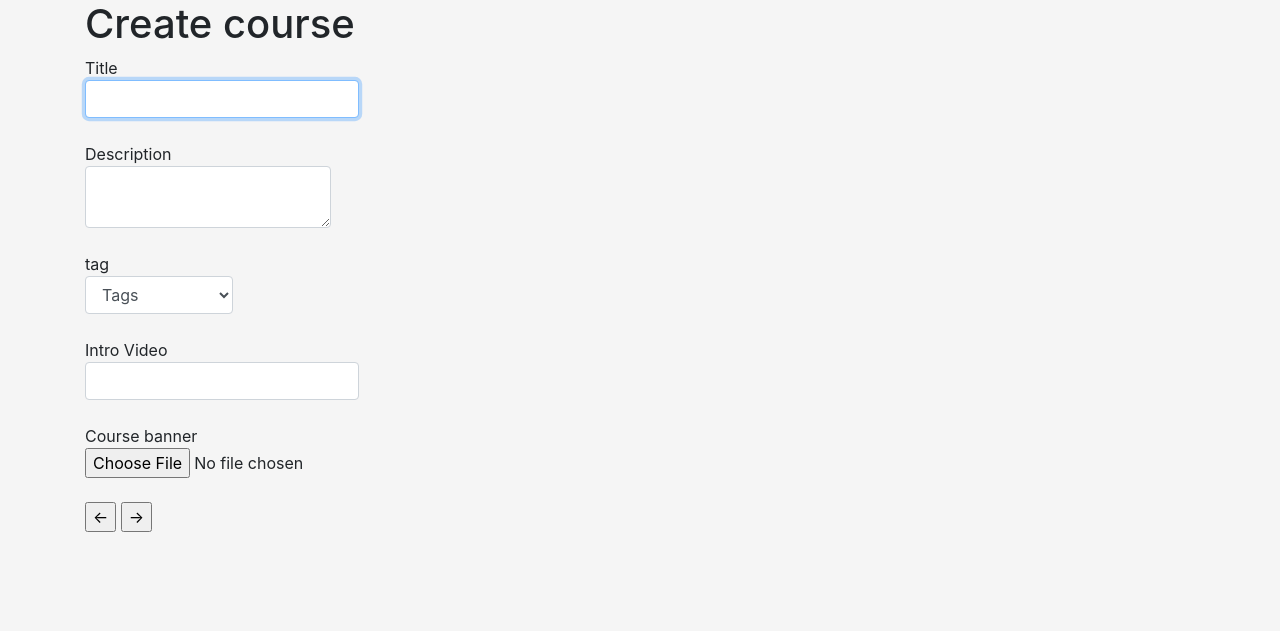
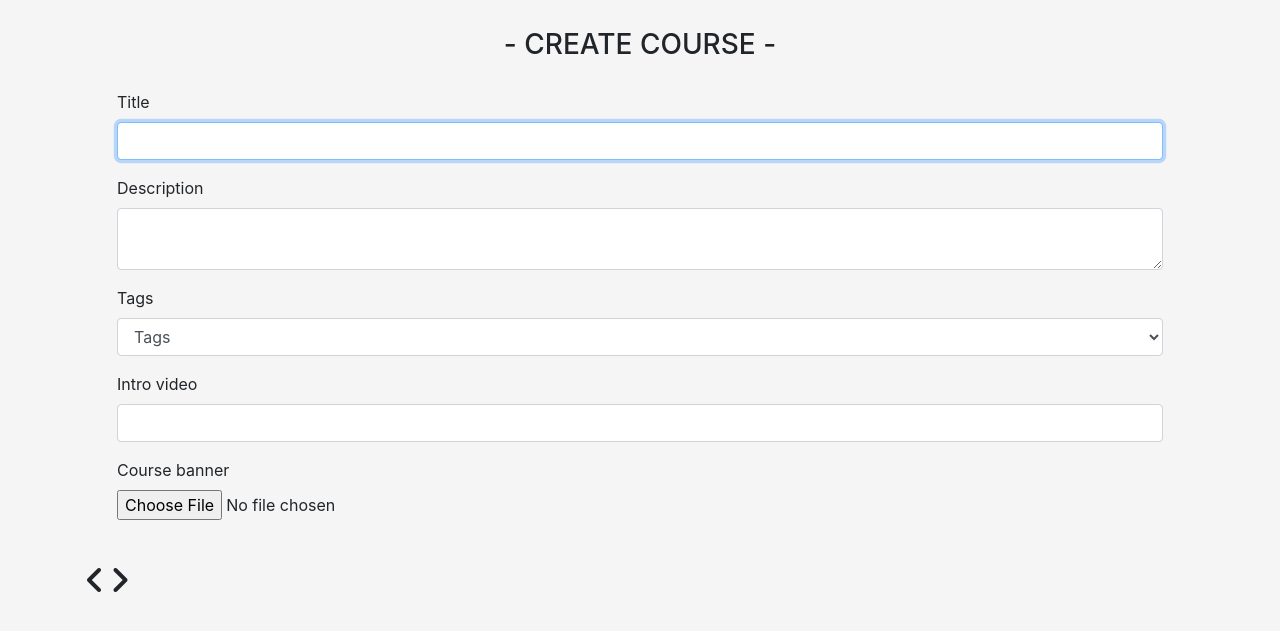
Before and after one commit to RONLUG/CS50, a Flask app: page /create-course in a window 1280 px wide. Shown: the part 40-671 px from the top of the page. Run offline with Flask 2, Linux system fonts and the light colour scheme; some libraries are stand-ins or nearby versions.

Commit message:
Add style to forms

```diff
--- a/project/static/css/index.css
+++ b/project/static/css/index.css
@@ -6,6 +6,11 @@
 
 body {
     background: var(--primary);
+}
+
+.page-headline {
+    margin: 1em;
+    text-align: center;
 }
 
 .navbar, .navbar-container {
@@ -53,3 +58,32 @@ body {
 .text-area {
     width: 40em;
 }
+.form-container {
+    padding: 2rem;
+    padding-top: 0;
+}
+
+.lecture-form-container {
+    padding: 2rem;
+    padding-bottom: 1rem;
+    background: #EFEFEF;
+    margin-bottom: 1rem;
+    position: relative;
+    border-radius: 12px;
+}
+
+.trash-icon {
+    position: absolute;
+    top: 2rem;
+    right: 2rem;
+}
+
+.plus-container {
+    border: solid 1px black;
+    border-radius: 12px;
+    padding: 0.25rem;
+}
+
+.plus-icon {
+    margin: auto;
+}
--- a/project/templates/create-course.html
+++ b/project/templates/create-course.html
@@ -9,7 +9,10 @@
         var newFields = document.getElementById('readroot').cloneNode(true);
         newFields.id = '';
         newFields.style.display = 'block';
-        const newField = newFields.querySelectorAll("label > input");
+        const deleteBtn = newFields.querySelector("#removeFieldBtn")
+        console.log(deleteBtn)
+        deleteBtn.addEventListener("click", ()=>{deleteField(deleteBtn)})
+        const newField = newFields.querySelectorAll(".clone-input-container > input");
         for (var i = 0; i < newField.length; i++) {
             var theName = newField[i].name
             if (theName)
@@ -22,17 +25,16 @@
     }
 
     function deleteField(btn) {
+        console.log(btn)
         var updateField = btn.parentNode;
         updateField = updateField.nextElementSibling;
         btn.parentNode.parentNode.removeChild(btn.parentNode);
         counter--;
         totalLecture.value = counter;
         // Update name of other fields
-        while(updateField)
-        {
-            const fields = updateField.querySelectorAll("label > input")
-            for (var i = 0; i < fields.length; i++)
-            {
+        while (updateField) {
+            const fields = updateField.querySelectorAll(".clone-input-container > input")
+            for (var i = 0; i < fields.length; i++) {
                 var theName = fields[i].dataset.name;
                 fields[i].dataset.index = parseInt(fields[i].dataset.index) - 1;
                 fields[i].name = fields[i].dataset.name + fields[i].dataset.index;
@@ -59,81 +61,80 @@
 
         const sections = document.querySelectorAll(".create-course-navigation")
         sections.forEach((btn) => {
-            btn.onclick = ()=>{changeSection(btn.dataset.sectionId)};
+            btn.onclick = () => { changeSection(btn.dataset.sectionId) };
         })
         changeSection(sections[0].dataset.sectionId);
     })
 
 </script>
-    <h1>Create course</h1>
-
+<h3 class="page-headline">- CREATE COURSE -</h3>
 <!-- Create extendable form -->
 <!-- https://www.quirksmode.org/dom/domform.html -->
 <!-- Lecture form template -->
 <div id="readroot" style="display: none">
 
-	<input id ="removeFieldBtn" type="button" value="Remove review" onclick="deleteField(this)"/><br /><br />
-    <label>
-        <input data-name="title" name="title" placeholder="Title" />
-    </label>
-    <label>
-        Lecture Clip
-        <input data-name="video" name="video" type="text" autocomplete="off">
-    </label>
-    <label>
-        Lecture materials
-        <input data-name="materials" name="materials" type="file" multiple>
-    </label>
+    <div class="lecture-form-container">
+        <legend>Lecture</legend>
+        <i id="removeFieldBtn" class="fa-solid fa-trash trash-icon"></i>
+        <div class="form-group clone-input-container">
+            <!-- <label>Title</label> -->
+            <input class="form-control" data-name="title" name="title" placeholder="Title" autocomplete="off">
+        </div>
+        <div class="form-group clone-input-container">
+            <!-- <label>Lecture clip</label> -->
+            <input class="form-control" data-name="video" name="video" type="text" placeholder="Lecture clip" autocomplete="off">
+        </div>
+        <div class="form-group clone-input-container">
+            <!-- <label>Lecture materials</label> -->
+            <input class="form-control-file" data-name="materials" name="materials" type="file" multiple>
+        </div>
+    </div>
 </div>
 
 <!-- Actual form -->
+<div class="form-container">
 <form action="/create-course" method="post" enctype="multipart/form-data">
     <!-- Add basic info -->
     <div class="create-course-section" id="basic-info">
         <div class="form-group">
-            <label>
-                Title
-                <input class="form-control" name="title" type="text" autofocus autocomplete="off">
-            </label>
+            <label for="course-title-input">Title</label>
+            <input class="form-control" id="course-title-input" name="title" type="text" autofocus autocomplete="off">
         </div>
         <div class="form-group">
-            <label>
-                Description
-                <textarea class="form-control" name="description"></textarea>
-            </label>
+            <label>Description</label>
+            <textarea class="form-control long-form" name="description"></textarea>
         </div>
         <div class="form-group">
-            <label>
-                tag
+            <label>Tags</label>
             <select class="form-control" name="tag">
                 <option selected disabled>Tags</option>
                 {% for tag in tags %}
                 <option value="{{ tag }}"> {{ tag }}</option>
                 {% endfor %}
             </select>
-            </label>
         </div>
         <div class="form-group">
-            <label>
-                Intro Video
+            <label>Intro video</label>
             <input class="form-control" name="intro_vdo" type="text" autocomplete="off">
-            </label>
         </div>
         <div class="form-group">
-            <label>
-                Course banner
+            <label>Course banner</label>
             <input class="form-control-file" type="file" name="banner">
-            </label>
         </div>
     </div>
     <!-- Add Lectures -->
     <div class="create-course-section" id="lectures">
         <span id="writeroot"></span>
-        <input type="button" id="more_fields" value="Add lecture" />
+        <!-- <input type="button" id="more_fields" value="Add lecture" /> -->
+        <div class="plus-container">
+            <i class="fa-solid fa-plus fa-4x plus-icon" id="more_fields"></i>
+        </div>
         <input type="hidden" id="total_lecture" name="total_lecture" value="0">
         <input type="submit" value="Publish course" />
     </div>
+
+</div>
 </form>
-<input type="button" data-section-id="basic-info" class="create-course-navigation" value="<-">
-<input type="button" data-section-id="lectures" class="create-course-navigation" value="->">
+<i class="fa-solid fa-angle-left fa-2xl create-course-navigation" data-section-id="basic-info"></i>
+<i class="fa-solid fa-angle-right fa-2xl create-course-navigation" data-section-id="lectures"></i>
 {% endblock %}
--- a/project/templates/layout.html
+++ b/project/templates/layout.html
@@ -8,6 +8,7 @@
         <link rel="stylesheet" href="https://cdn.jsdelivr.net/npm/bootstrap@4.1.3/dist/css/bootstrap.min.css" integrity="sha384-MCw98/SFnGE8fJT3GXwEOngsV7Zt27NXFoaoApmYm81iuXoPkFOJwJ8ERdknLPMO" crossorigin="anonymous">
         <!-- Custom css -->
         <link rel="stylesheet" href="{{ url_for('static', filename='css/index.css') }}">
+        <script src="https://kit.fontawesome.com/7c4abc42c9.js" crossorigin="anonymous"></script>
     </head>
     <body>
         <nav class="navbar navbar-dark navbar-expand-lg">
```
Also changed, not shown: README.md (added), 2 other files. Lines whose indentation alone changed are shown as unchanged.
